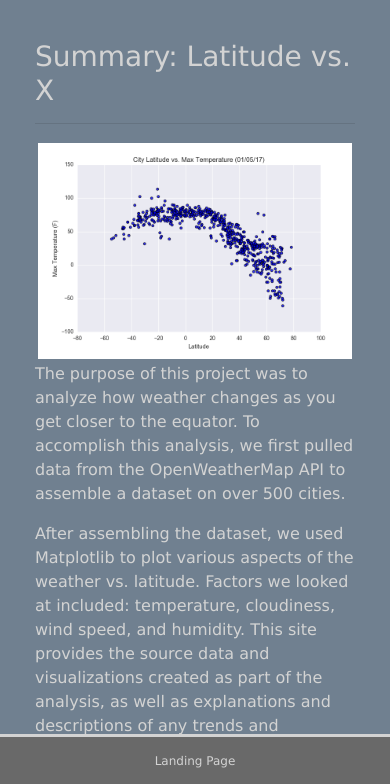
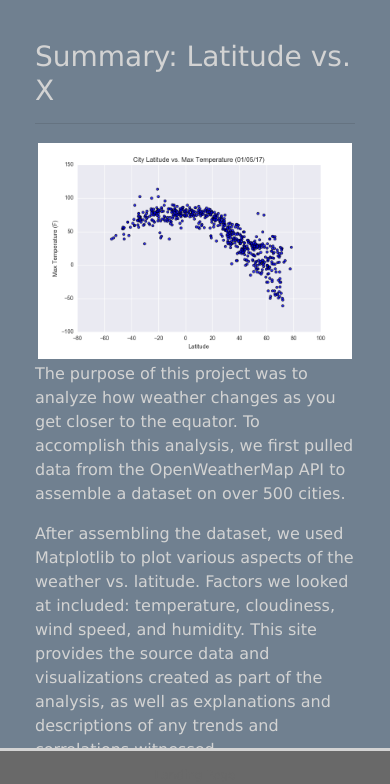
Before and after one commit to eliot1335/WeatherPy-Dashboard--HTML-Design, a plain HTML site: page WebVisualizations/visualizations/index.html in a window 390 px wide. Shown: the part 60-844 px from the top of the page. Drawn offline with nearby package versions, Linux system fonts and the light colour scheme.

Commit message:
played with media q

```diff
--- a/WebVisualizations/visualizations/style.css
+++ b/WebVisualizations/visualizations/style.css
@@ -96,3 +96,10 @@ footer{
     width: 100%;
     padding-top: 15px;
 }
+
+@media(max-width: 900px){
+    footer {
+        min-height: 30px;
+        color: dimgray;
+    }}
+}
```
